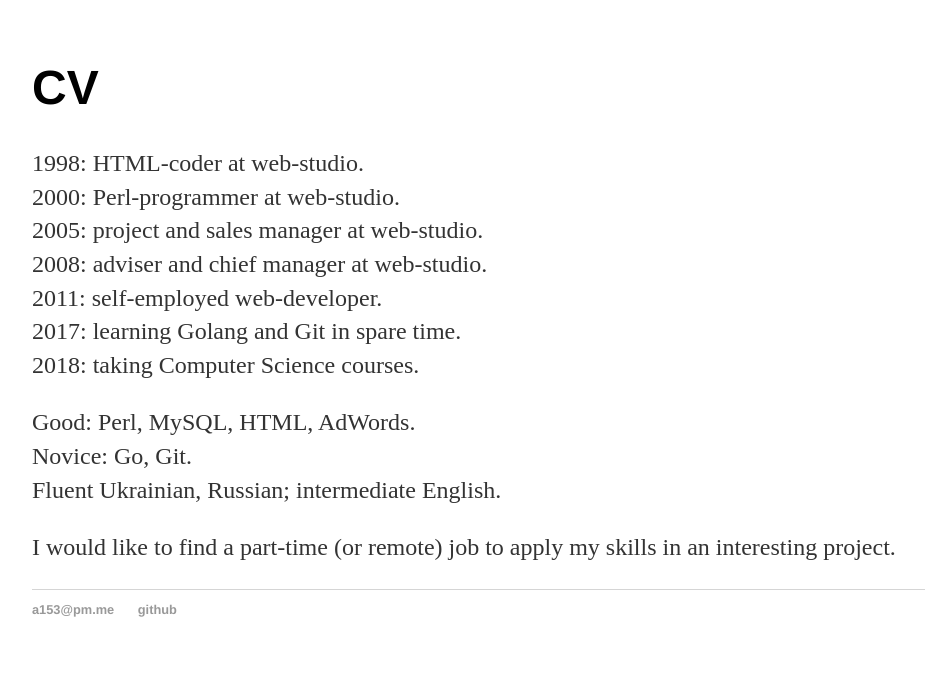
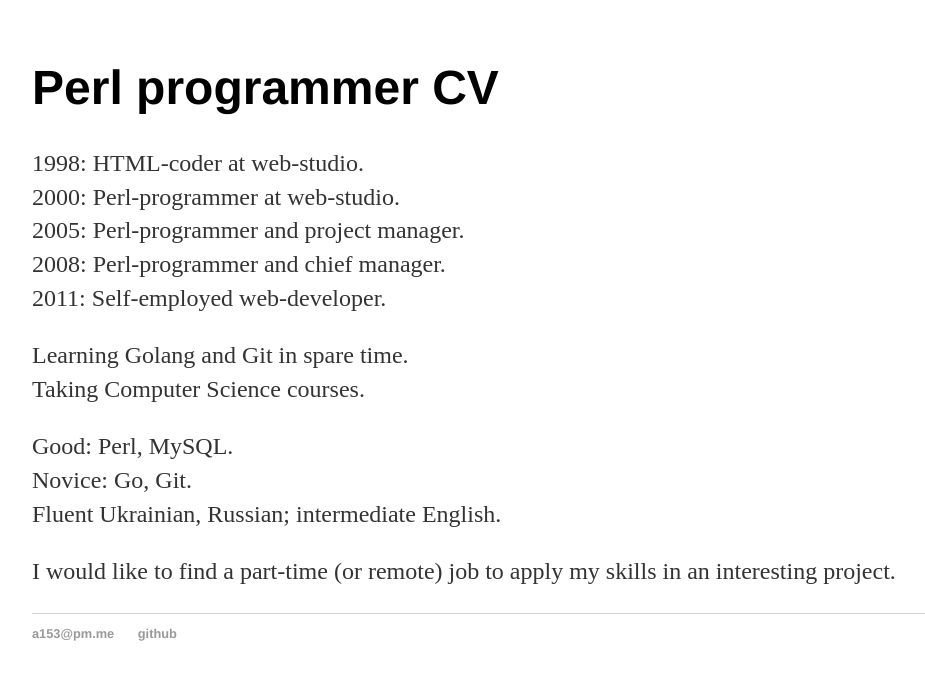
Before and after one commit to aa153/aa153.github.io, a Jekyll site: the page built from index.html, in a window 1280 px wide. Shown: the top 680 px of the page, without its empty margins (160-1085 px from the left). Built offline with Jekyll 4.4.1, drawn with Linux system fonts in a browser that asks for light colours.

Commit message:
Update index.html

```diff
--- a/index.html
+++ b/index.html
@@ -3,18 +3,20 @@ layout: default
 title: perl programmer CV
 ---
 	<div class="blurb">
-	<h1>CV</h1>
+	<h1>Perl programmer CV</h1>
 	<p>
 		1998: HTML-coder at web-studio.<br>
 		2000: Perl-programmer at web-studio.<br>
-		2005: project and sales manager at web-studio.<br>
-		2008: adviser and chief manager at web-studio.<br>
-		2011: self-employed web-developer.<br>
-		2017: learning Golang and Git in spare time.<br>
-		2018: taking Computer Science courses.
+		2005: Perl-programmer and project manager.<br>
+		2008: Perl-programmer and chief manager.<br>
+		2011: Self-employed web-developer.<br>
 	</p>
 	<p>
-		Good: Perl, MySQL, HTML, AdWords.<br>
+		Learning Golang and Git in spare time.<br>
+		Taking Computer Science courses.
+	</p>
+	<p>
+		Good: Perl, MySQL.<br>
 		Novice: Go, Git.<br>
 		Fluent Ukrainian, Russian; intermediate English.
 	</p>
```
